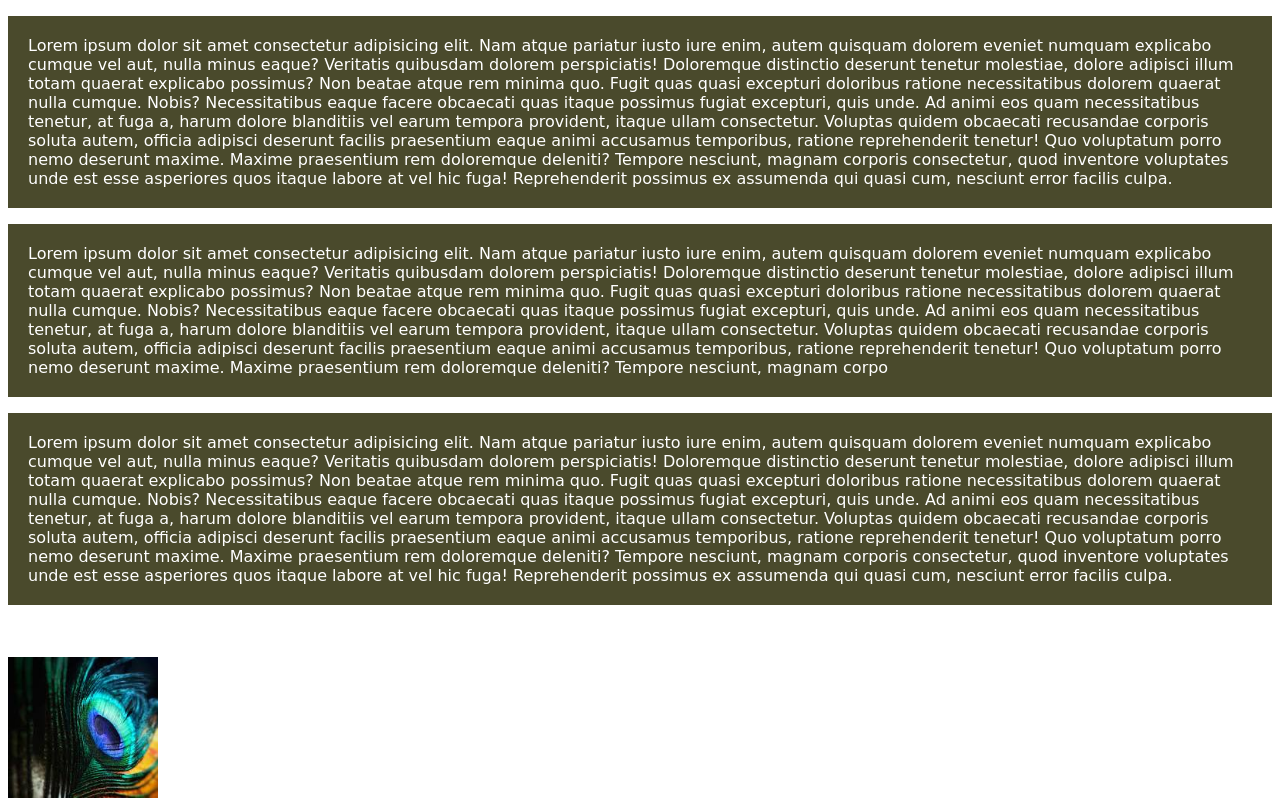
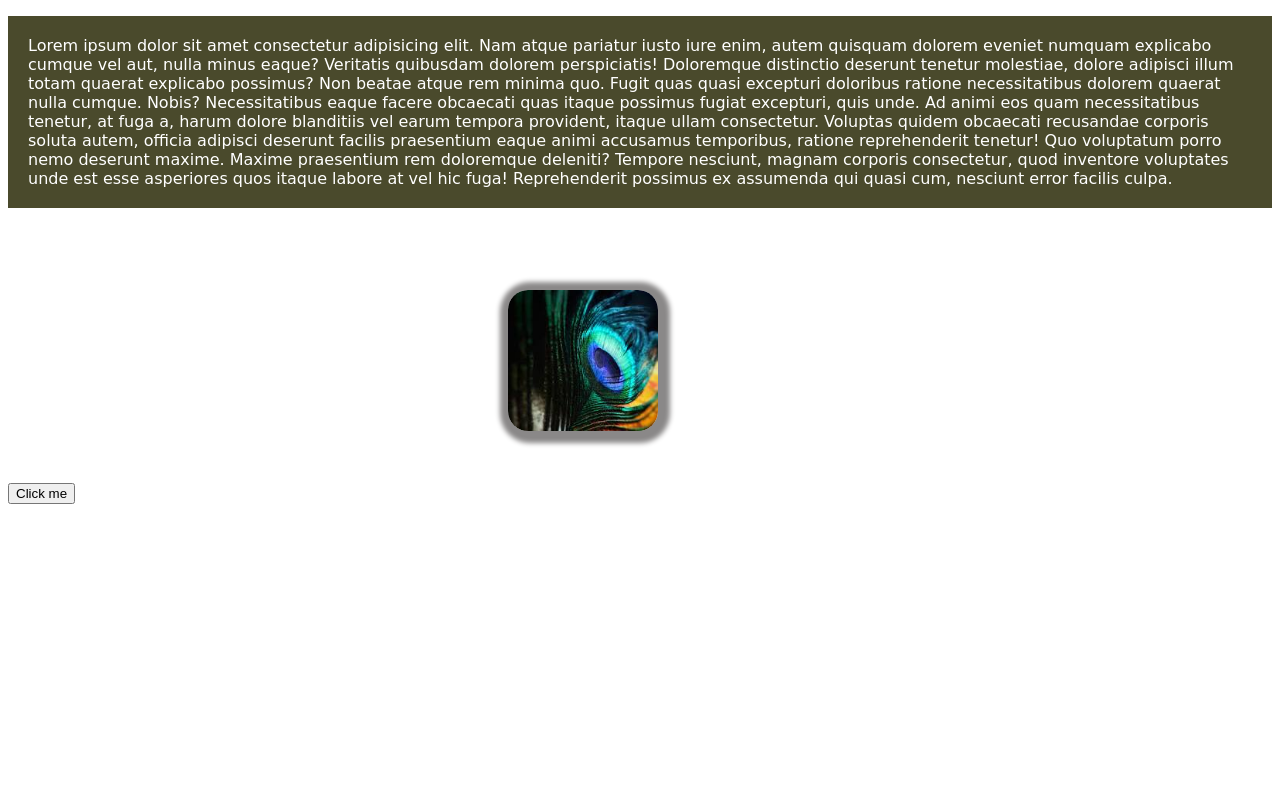
Before and after one commit to khardeaditya/Assign-14, a plain HTML site: page index.html in a window 1280 px wide. Drawn offline with Linux system fonts and the light colour scheme; a web font is replaced by a local one.

Commit message:
button added

```diff
--- a/index.html
+++ b/index.html
@@ -1,32 +1,25 @@
 <!DOCTYPE html>
 <html>
-
 <head>
-
-
     <title>Assignment-14</title>
     <style>
-        .text{
-            font-family: 'Courier New', Courier, monospace;
-
         @import url('https://fonts.googleapis.com/css2?family=Briem+Hand:wght@100..900&display=swap');
-
         .text {
             font-family: "Briem Hand", cursive;
             background-color: rgb(74, 74, 44);
             color: white;
             padding: 20px 20px;
-
+        }
+        .img {
+            width: 150px;
+            border-radius: 20px;
+            margin: 30px;
+            margin-left: 500px;
+            box-shadow: 2px 2px 5px 10px rgb(138, 136, 136);
         }
     </style>
 </head>
-
 <body>
-    <p class="text">Lorem ipsum dolor sit amet consectetur adipisicing elit. Nam atque pariatur iusto iure enim, autem quisquam dolorem eveniet numquam explicabo cumque vel aut, nulla minus eaque? Veritatis quibusdam dolorem perspiciatis!
-        Doloremque distinctio deserunt tenetur molestiae, dolore adipisci illum totam quaerat explicabo possimus? Non beatae atque rem minima quo. Fugit quas quasi excepturi doloribus ratione necessitatibus dolorem quaerat nulla cumque. Nobis?
-        Necessitatibus eaque facere obcaecati quas itaque possimus fugiat excepturi, quis unde. Ad animi eos quam necessitatibus tenetur, at fuga a, harum dolore blanditiis vel earum tempora provident, itaque ullam consectetur.
-        Voluptas quidem obcaecati recusandae corporis soluta autem, officia adipisci deserunt facilis praesentium eaque animi accusamus temporibus, ratione reprehenderit tenetur! Quo voluptatum porro nemo deserunt maxime. Maxime praesentium rem doloremque deleniti?
-        Tempore nesciunt, magnam corporis consectetur, quod inventore voluptates unde est esse asperiores quos itaque labore at vel hic fuga! Reprehenderit possimus ex assumenda qui quasi cum, nesciunt error facilis culpa.</p>
     <p class="text">Lorem ipsum dolor sit amet consectetur adipisicing elit. Nam atque pariatur iusto iure enim, autem
         quisquam dolorem eveniet numquam explicabo cumque vel aut, nulla minus eaque? Veritatis quibusdam dolorem
         perspiciatis!
@@ -39,40 +32,11 @@
         Voluptas quidem obcaecati recusandae corporis soluta autem, officia adipisci deserunt facilis praesentium eaque
         animi accusamus temporibus, ratione reprehenderit tenetur! Quo voluptatum porro nemo deserunt maxime. Maxime
         praesentium rem doloremque deleniti?
-        Tempore nesciunt, magnam corpo<!DOCTYPE html>
-        <html>
-        <head>
-            <title>Assignment-14</title>
-            <style>
-                @import url('https://fonts.googleapis.com/css2?family=Briem+Hand:wght@100..900&display=swap');
-                .text {
-                    font-family: "Briem Hand", cursive;
-                    background-color: rgb(74, 74, 44);
-                    color: white;
-                    padding: 20px 20px;
-                }
-            </style>
-        </head>
-        <body>
-            <p class="text">Lorem ipsum dolor sit amet consectetur adipisicing elit. Nam atque pariatur iusto iure enim, autem
-                quisquam dolorem eveniet numquam explicabo cumque vel aut, nulla minus eaque? Veritatis quibusdam dolorem
-                perspiciatis!
-                Doloremque distinctio deserunt tenetur molestiae, dolore adipisci illum totam quaerat explicabo possimus? Non
-                beatae atque rem minima quo. Fugit quas quasi excepturi doloribus ratione necessitatibus dolorem quaerat nulla
-                cumque. Nobis?
-                Necessitatibus eaque facere obcaecati quas itaque possimus fugiat excepturi, quis unde. Ad animi eos quam
-                necessitatibus tenetur, at fuga a, harum dolore blanditiis vel earum tempora provident, itaque ullam
-                consectetur.
-                Voluptas quidem obcaecati recusandae corporis soluta autem, officia adipisci deserunt facilis praesentium eaque
-                animi accusamus temporibus, ratione reprehenderit tenetur! Quo voluptatum porro nemo deserunt maxime. Maxime
-                praesentium rem doloremque deleniti?
-                Tempore nesciunt, magnam corporis consectetur, quod inventore voluptates unde est esse asperiores quos itaque
-                labore at vel hic fuga! Reprehenderit possimus ex assumenda qui quasi cum, nesciunt error facilis culpa.</p>
-                <br> <br>
-                <img class="img" src="image.jpeg" width="150px">
-        </body>
-
-
+        Tempore nesciunt, magnam corporis consectetur, quod inventore voluptates unde est esse asperiores quos itaque
+        labore at vel hic fuga! Reprehenderit possimus ex assumenda qui quasi cum, nesciunt error facilis culpa.</p>
+    <br> <br>
+    <img class="img" src="image.jpeg"><br> <br>
+    <button class="btn"> Click me</button>
 </body>
 
 </html>
```
